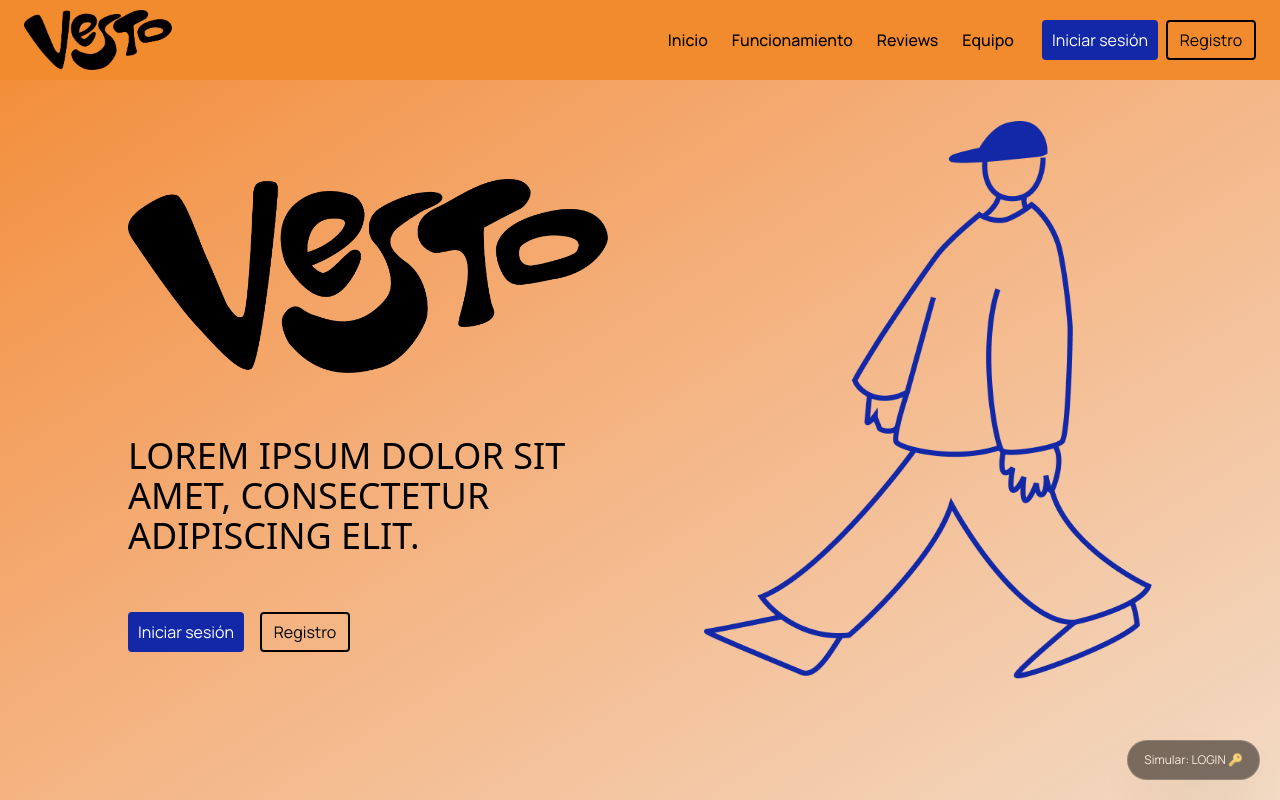
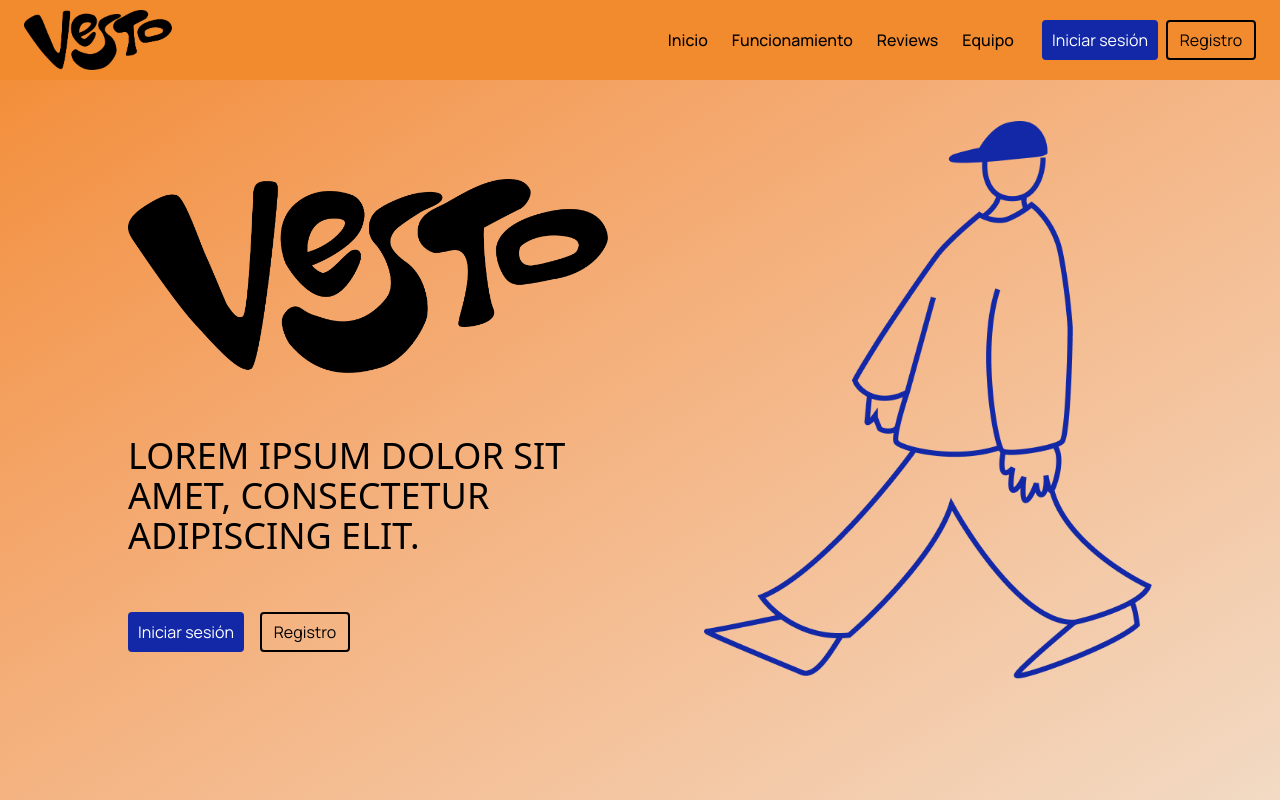
Before and after one commit to LaNoviaDePepe/Vesto, a React (Vite) app: page /#equipo in a window 1280 px wide. Shown: the top 800 px of the page. Built offline with nearby package versions, Linux system fonts and the light colour scheme.

Commit message:
✅NEW_navbar_change El navbar cambia en función de si el usuario está logueado o no.

```diff
--- a/src/components/common/Header.tsx
+++ b/src/components/common/Header.tsx
@@ -1,22 +1,14 @@
+import { useAuthStore } from "../../stores/authStore ";
 import GuestHeader from "./GuestHeader";
 import UserHeader from "./UserHeader";
 
-interface HeaderProps {
-    isLoggedIn: boolean;
-    onToggleLogin: () => void;
-}
 
-export default function Header({ isLoggedIn, onToggleLogin }: HeaderProps) {
+export default function Header() {
+
+    const isAuthenticated = useAuthStore((state) => state.isAuthenticated);
     return (
         <>
-            {isLoggedIn ? <UserHeader /> : <GuestHeader />}
-
-            <button
-                onClick={onToggleLogin}
-                className="fixed bottom-5 right-5 z-50 px-4 py-2 bg-black text-white text-xs rounded-full opacity-50 hover:opacity-100 transition-opacity shadow-2xl border border-white/20"
-            >
-                Simular: {isLoggedIn ? 'LOGOUT 🚪' : 'LOGIN 🔑'}
-            </button>
+            {isAuthenticated ? <UserHeader /> : <GuestHeader />}
         </>
     );
 }
--- a/src/layouts/NavbarPageFooterLayout.tsx
+++ b/src/layouts/NavbarPageFooterLayout.tsx
@@ -1,19 +1,14 @@
-import { useState } from "react";
 import Footer from "../components/common/Footer";
 import Header from "../components/common/Header";
 import { Outlet } from "react-router-dom";
 
 export default function NavbarPageFooterLayout() {
 
-    const [isLoggedIn, setIsLoggedIn] = useState(false);
-    const toggleLogin = () => {
-        setIsLoggedIn(prev => !prev);
-    };
 
     return (
         <div className="min-h-screen flex flex-col">
 
-            <Header isLoggedIn={isLoggedIn} onToggleLogin={toggleLogin} />
+            <Header />
 
             <main className="flex-1 bg-auxiliary-50">
                 <Outlet />
--- a/src/layouts/NavbarPageLayout.tsx
+++ b/src/layouts/NavbarPageLayout.tsx
@@ -5,9 +5,7 @@ export default function NavbarPageFooterLayout() {
     return (
         <div className="min-h-screen flex flex-col">
 
-            <Header isLoggedIn={false} onToggleLogin={function (): void {
-                throw new Error("Function not implemented.");
-            } } />
+            <Header />
 
             <main className="flex-1 bg-auxiliary-50">
                 <Outlet />
```
